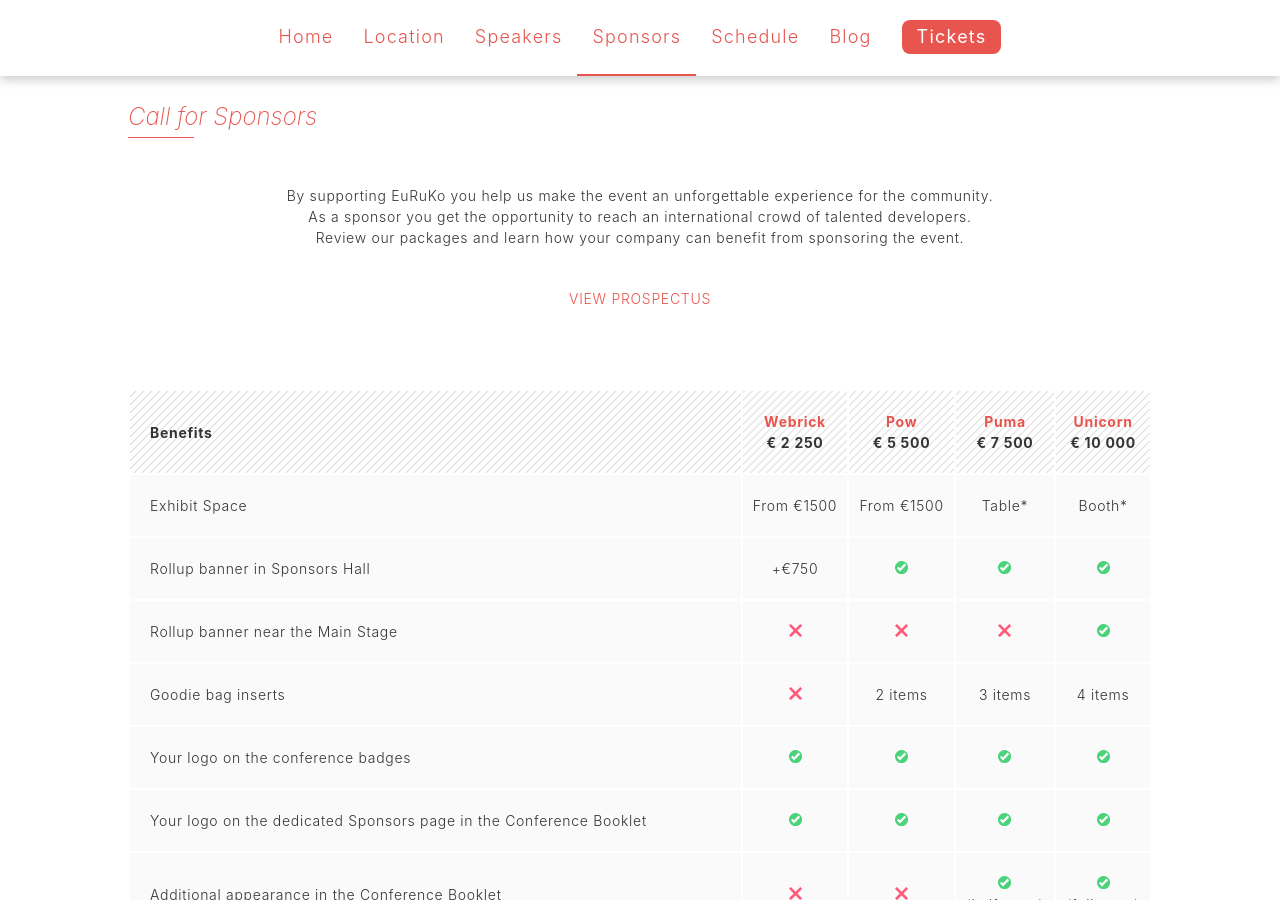
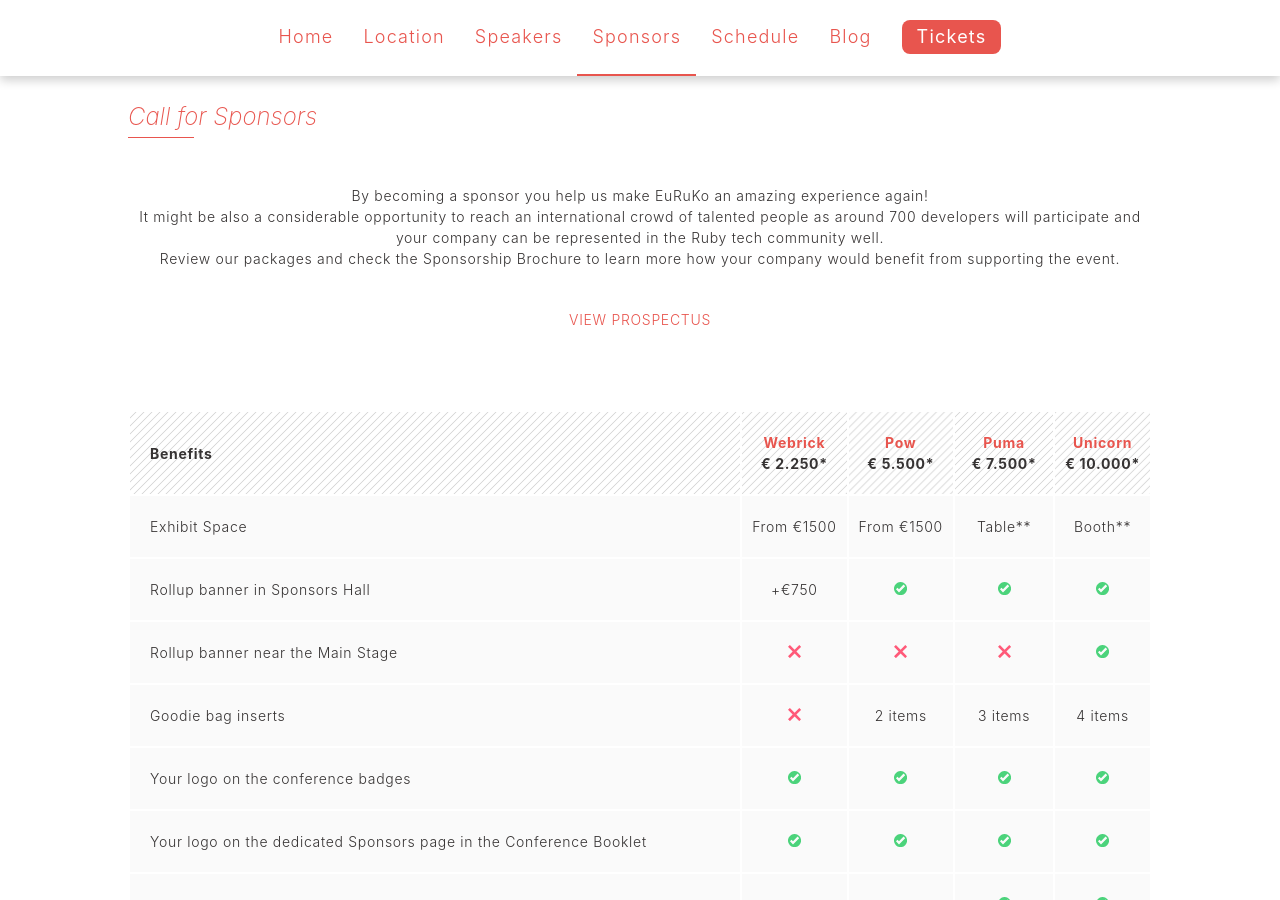
Before and after one commit to euruko/euruko2017.github.io, a Jekyll site: the page built from sponsors.html, in a window 1280 px wide and 900 px high. Built offline with Jekyll 4.4.1, drawn with Linux system fonts in a browser that asks for light colours; some of the changed text lies outside the part shown.

Commit message:
Update sponsors page content

```diff
--- a/sponsors.html
+++ b/sponsors.html
@@ -9,11 +9,11 @@
     <h2 class="section__title">Call for Sponsors</h2>
     <div class="sponsors-call">
       <p>
-        By supporting EuRuKo you help us make the event an unforgettable experience for the community.
+        By becoming a sponsor you help us make EuRuKo an amazing experience again!
         <br>
-        As a sponsor you get the opportunity to reach an international crowd of talented developers.
+        It might be also a considerable opportunity to reach an international crowd of talented people as around 700 developers will participate and your company can be represented in the Ruby tech community well.
         <br>
-        Review our packages and learn how your company can benefit from sponsoring the event.
+        Review our packages and check the Sponsorship Brochure to learn more how your company would benefit from supporting the event.
       </p>
       <a href="#">VIEW PROSPECTUS</a>
     </div>
@@ -23,19 +23,19 @@
           <th>Benefits</th>
           <th>
             <div class="sponsors-packages__package">Webrick</div>
-            <div>€ 2 250</div>
+            <div>€ 2.250*</div>
           </th>
           <th>
             <div class="sponsors-packages__package">Pow</div>
-            <div>€ 5 500</div>
+            <div>€ 5.500*</div>
           </th>
           <th>
             <div class="sponsors-packages__package">Puma</div>
-            <div>€ 7 500</div>
+            <div>€ 7.500*</div>
           </th>
           <th>
             <div class="sponsors-packages__package">Unicorn</div>
-            <div>€ 10 000</div>
+            <div>€ 10.000*</div>
           </th>
         </tr>
       </thead>
@@ -44,8 +44,8 @@
           <td>Exhibit Space</td>
           <td>From €1500</td>
           <td>From €1500</td>
-          <td>Table*</td>
-          <td>Booth*</td>
+          <td>Table**</td>
+          <td>Booth**</td>
         </tr>
         <tr>
           <td>Rollup banner in Sponsors Hall</td>
@@ -188,7 +188,9 @@
       </tbody>
     </table>
     <div class="sponsors-packages-observations">
-      * Equipment shall be provided by the sponsors for themselves. The actual size limits are comming soon.
+      * VAT is not included
+      <br>
+      ** Equipment shall be provided by the sponsors for themselves. The actual size limits are comming soon.
     </div>
   </div>
 </section>
```
